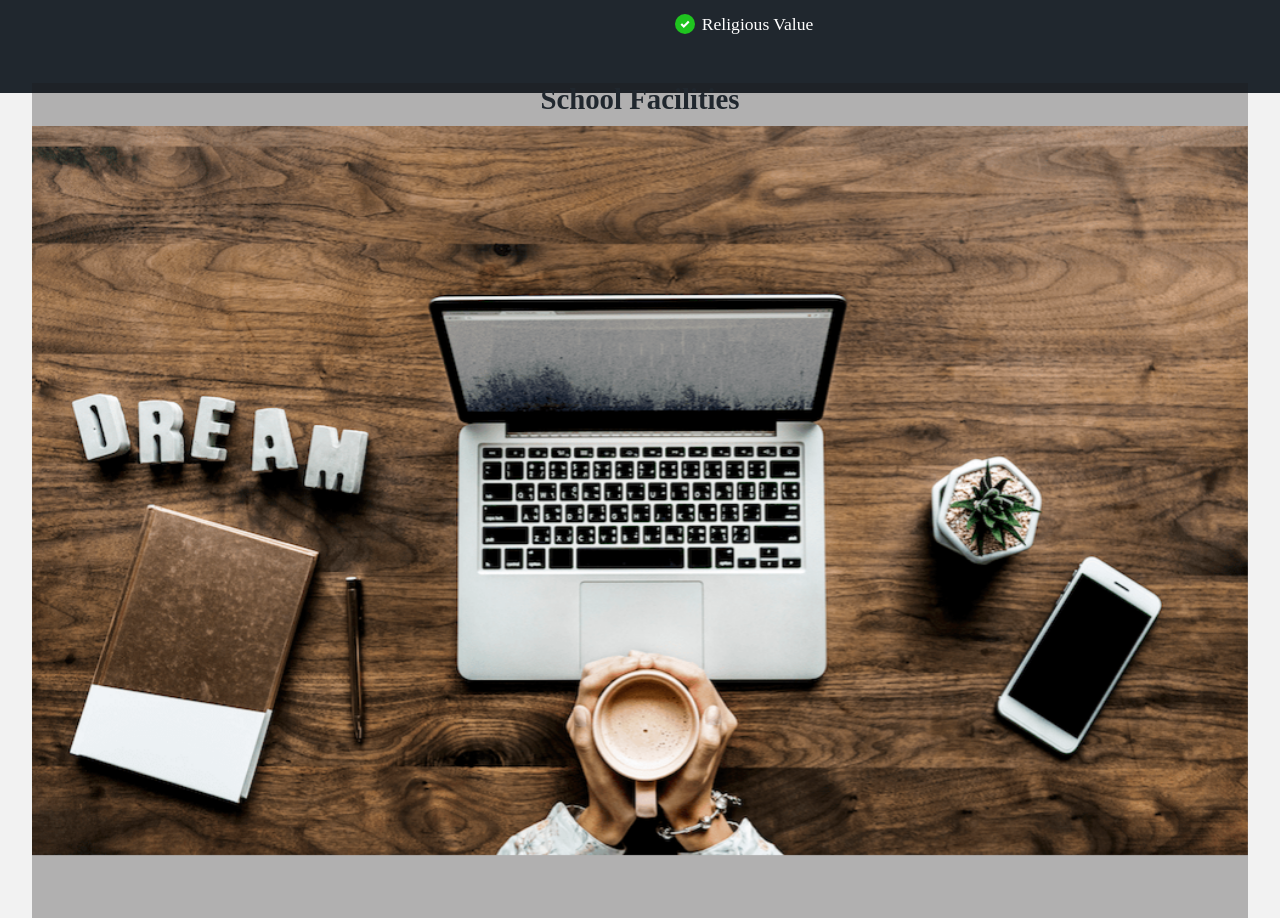
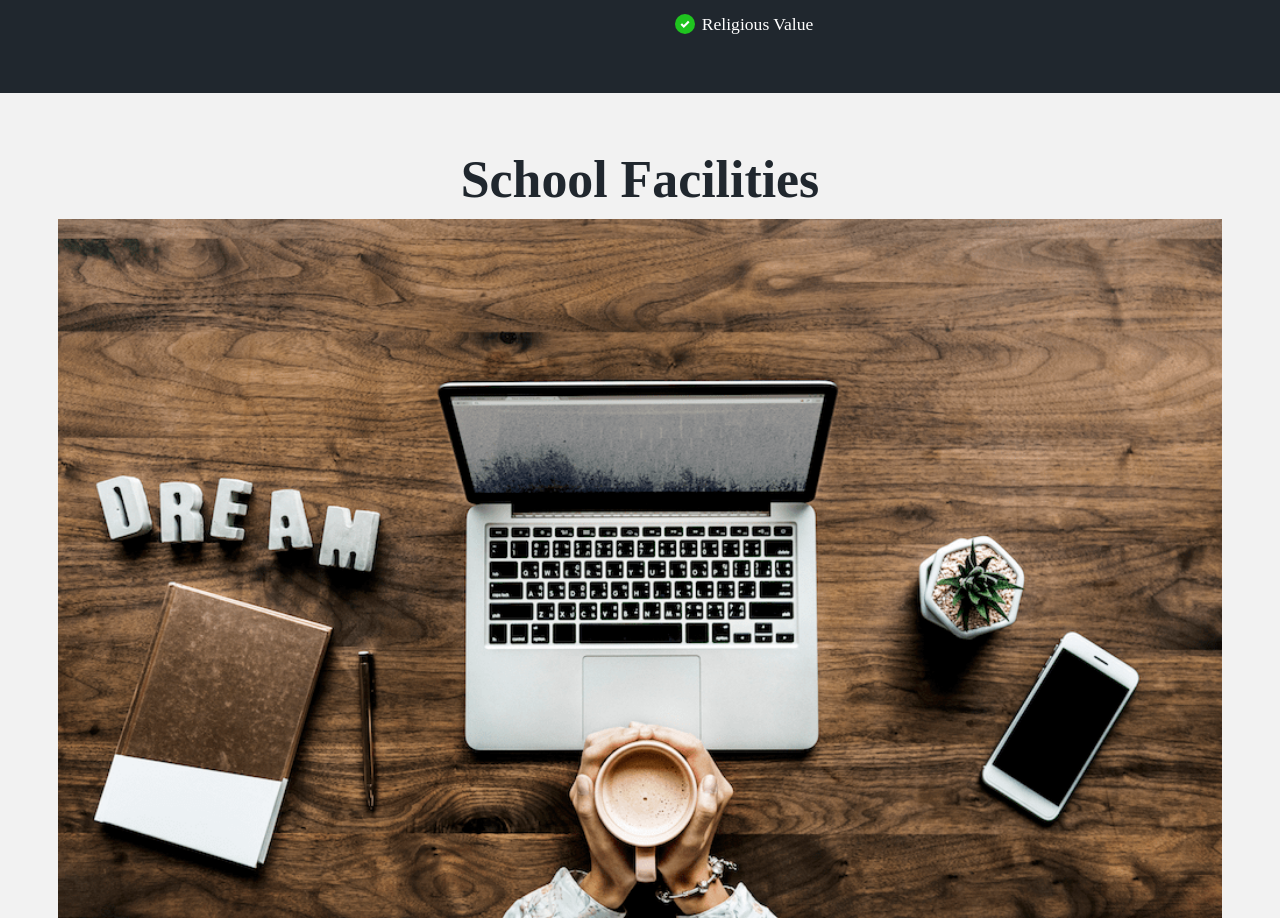
Before and after one commit to michaelofoegbu/Great-Heritage-School-Website, a plain HTML site: page index.html in a window 1280 px wide. Shown: the part 2301-3219 px from the top of the page. Drawn offline with Linux system fonts and the light colour scheme.

Commit message:
Add files via upload

```diff
--- a/css/styles.scss
+++ b/css/styles.scss
@@ -252,8 +252,9 @@ section#curriculum{
     }
 }
 section#facility{
-    background-color: rgba(27, 25, 25, 0.3);
-    margin-top: -20px;
+    background: none;
+    // background-color: rgba(27, 25, 25, 0.3);
+    // margin-top: -20px;
     h1{
         margin: 10px;
         font-size: 1.8em;
@@ -311,7 +312,8 @@ section#facility{
     // }
 }
 section#events{
-    background-color: rgba(27, 25, 25, 0.3);
+    background: none;
+    // background-color: rgba(27, 25, 25, 0.3);
     padding: 10px;
     height: auto;
     h1{
@@ -753,5 +755,12 @@ section#events{
     #facility{
         margin: 2em;
         background: none;
+        font-size: 1.8em;
+        h1{
+            font-size: 3em;
+        }
+    }
+    #events{
+        font-size: 1.8em;
     }
 }
```
Also changed, not shown: css/styles.css, 1 other file.
